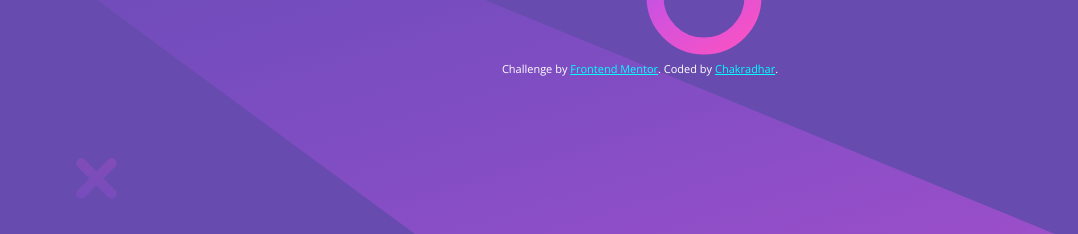
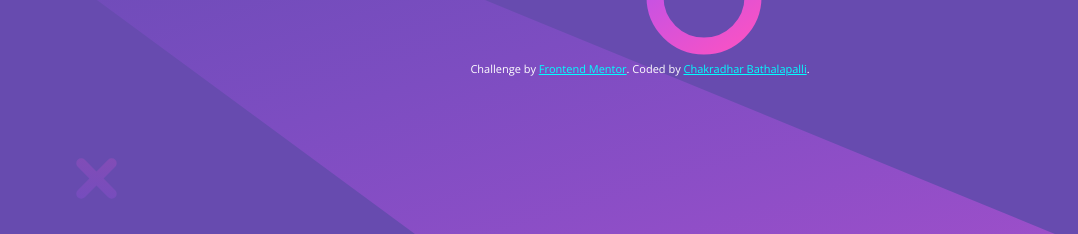
Before and after one commit to chakradhar32/huddle-landing-page-with-single-introductory-section-master, a plain HTML site: page index.html in a window 1280 px wide. Shown: the part 566-800 px from the top of the page, 0-1078 px from the left. Drawn offline with nearby package versions, Linux system fonts and the light colour scheme; a web font is replaced by a local one.

Commit message:
update name

```diff
--- a/index.html
+++ b/index.html
@@ -53,7 +53,7 @@
   <footer>
     <p class="attribution">
       Challenge by <a href="https://www.frontendmentor.io?ref=challenge" target="_blank">Frontend Mentor</a>.
-      Coded by <a href="#">Chakradhar</a>.
+      Coded by <a href="#">Chakradhar Bathalapalli</a>.
     </p>
   </footer>
   <script src="https://kit.fontawesome.com/a9caa2cdf1.js" crossorigin="anonymous"></script>
```
